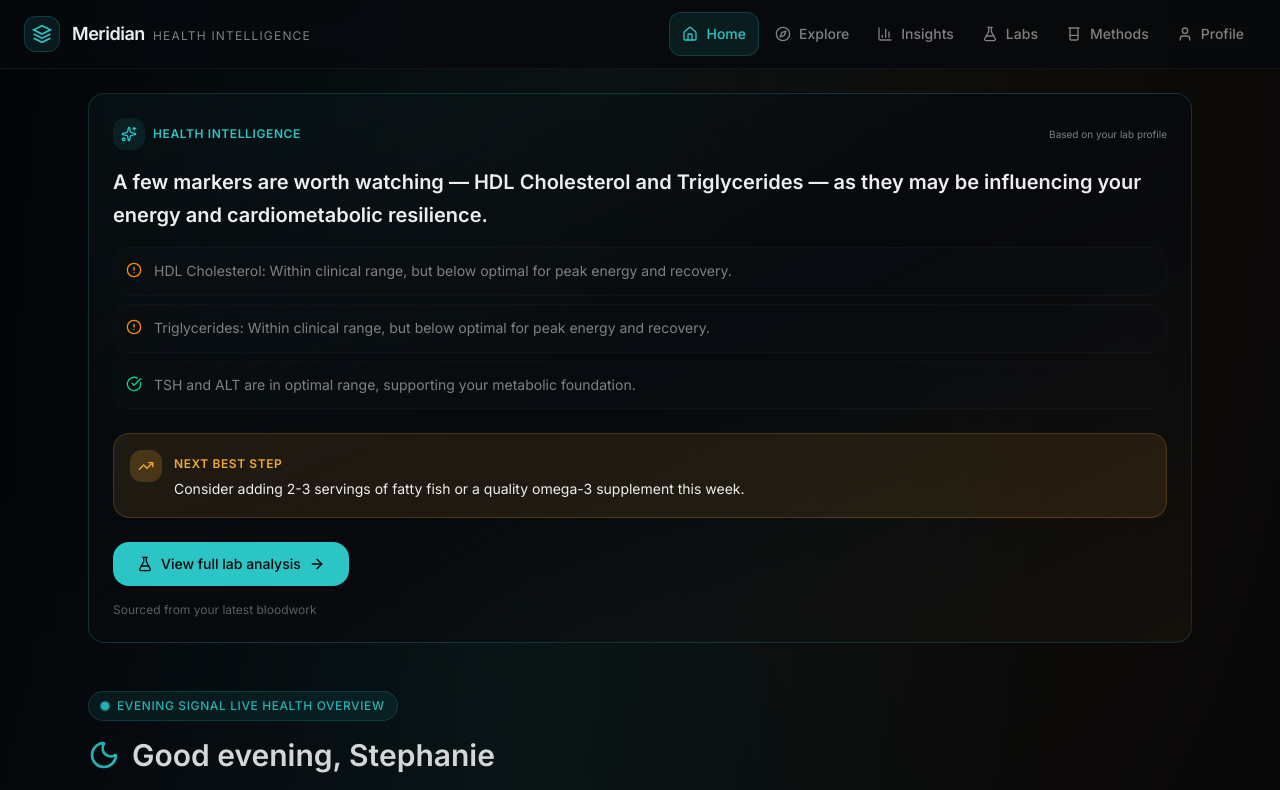
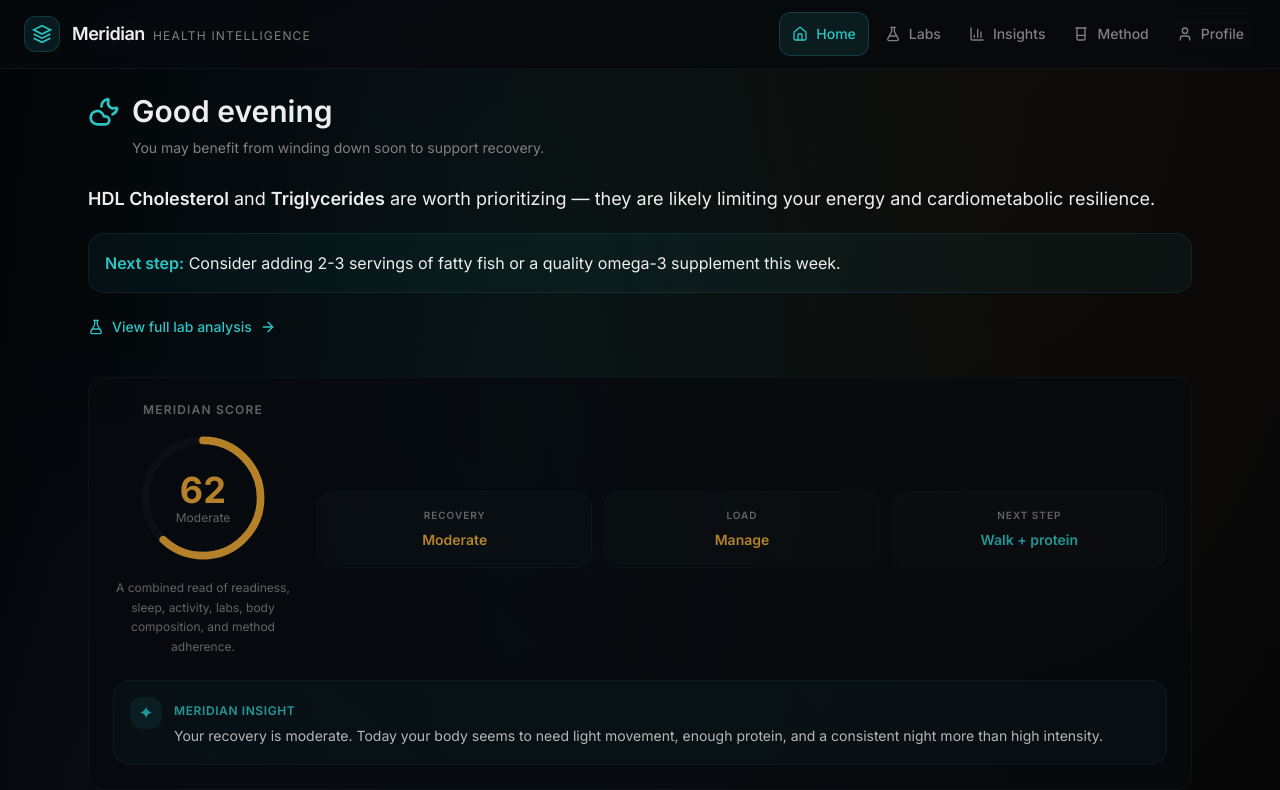
Before and after one commit to stepharlie/meridian-app, a Next.js app: page / in a window 1280 px wide. Shown: the top 790 px of the page. Built offline with nearby package versions, Linux system fonts and the light colour scheme.

Commit message:
new update and finale for tonight

```diff
--- a/app/page.tsx
+++ b/app/page.tsx
@@ -1,8 +1,8 @@
 "use client"
 
 import { MeridianHeader } from "@/components/meridian/header"
+import { HomeGreeting } from "@/components/meridian/home-greeting"
 import { HealthIntelligence } from "@/components/meridian/health-intelligence"
-import { MorningSignal } from "@/components/meridian/morning-signal"
 import { MeridianScore } from "@/components/meridian/meridian-score"
 import { TodayStrategy } from "@/components/meridian/today-strategy"
 import { TodayFlow } from "@/components/meridian/today-flow"
@@ -53,12 +53,14 @@ function DashboardContent() {
     case "home":
       return (
         <>
-          {/* Primary Intelligence Block - Top Priority */}
+          {/* 1. Greeting - Always first */}
+          <HomeGreeting />
+
+          {/* 2. Health Intelligence Summary - Dominant insight */}
           <HealthIntelligence />
 
-          {/* Secondary Components - Reduced Visual Priority */}
-          <div className="opacity-90">
-            <MorningSignal userName="Stephanie" />
+          {/* 3. Supporting Context - Clearly secondary (80% decision / 20% context) */}
+          <div className="opacity-75">
             <MeridianScore
               score={62}
               recovery="Moderate"
@@ -162,7 +164,7 @@ function DashboardContent() {
 export default function MeridianDashboard() {
   return (
     <NavProvider>
-      <div className="min-h-screen bg-background pb-24 lg:pb-8 gradient-mesh">
+      <div className="min-h-screen bg-background pb-28 lg:pb-8 gradient-mesh">
         <MeridianHeader />
 
         <main className="max-w-6xl mx-auto">
--- a/components/meridian/bottom-nav.tsx
+++ b/components/meridian/bottom-nav.tsx
@@ -1,6 +1,6 @@
 "use client"
 
-import { Home, Compass, BarChart3, Beaker, User, FlaskConical } from "lucide-react"
+import { Home, BarChart3, Beaker, User, FlaskConical } from "lucide-react"
 import { cn } from "@/lib/utils"
 import { useNav, NavSection } from "./nav-context"
 
@@ -12,10 +12,9 @@ interface BottomNavItem {
 
 const navItems: BottomNavItem[] = [
   { id: "home", icon: Home, label: "Home" },
-  { id: "explore", icon: Compass, label: "Explore" },
+  { id: "labs", icon: FlaskConical, label: "Labs" },
   { id: "insights", icon: BarChart3, label: "Insights" },
-  { id: "methods", icon: Beaker, label: "Methods" },
-  { id: "labs", icon: FlaskConical, label: "Labs" },
+  { id: "methods", icon: Beaker, label: "Method" },
   { id: "profile", icon: User, label: "Profile" },
 ]
 
--- a/components/meridian/header.tsx
+++ b/components/meridian/header.tsx
@@ -1,7 +1,7 @@
 "use client"
 
 import { useState } from "react"
-import { Menu, Home, Compass, BarChart3, Beaker, User, X, Moon, Activity, FlaskConical, Heart, ListTodo } from "lucide-react"
+import { Menu, Home, BarChart3, Beaker, User, X, Moon, Activity, FlaskConical, Heart, ListTodo } from "lucide-react"
 import { cn } from "@/lib/utils"
 import { useNav, NavSection } from "./nav-context"
 
@@ -14,10 +14,9 @@ interface NavItem {
 // Main navigation items - unified across desktop and mobile
 const mainNavItems: NavItem[] = [
   { id: "home", icon: Home, label: "Home" },
-  { id: "explore", icon: Compass, label: "Explore" },
+  { id: "labs", icon: FlaskConical, label: "Labs" },
   { id: "insights", icon: BarChart3, label: "Insights" },
-  { id: "labs", icon: FlaskConical, label: "Labs" },
-  { id: "methods", icon: Beaker, label: "Methods" },
+  { id: "methods", icon: Beaker, label: "Method" },
   { id: "profile", icon: User, label: "Profile" },
 ]
 
--- a/components/meridian/health-intelligence.tsx
+++ b/components/meridian/health-intelligence.tsx
@@ -2,19 +2,11 @@
 
 import { useState, useEffect, useMemo } from "react"
 import {
-  Sparkles,
   ArrowRight,
   FlaskConical,
-  AlertCircle,
-  CheckCircle,
-  TrendingUp,
-  Heart,
-  Zap,
-  Activity,
   Upload,
   Plus,
 } from "lucide-react"
-import { cn } from "@/lib/utils"
 import { useNav } from "./nav-context"
 
 // Types matching labs-page
@@ -214,73 +206,68 @@ export function HealthIntelligence() {
   const priorityBiomarkers = biomarkersWithStatus.filter(b => b.status !== "optimal")
   const optimalBiomarkers = biomarkersWithStatus.filter(b => b.status === "optimal")
 
-  // Generate primary insight sentence
-  const primaryInsight = useMemo(() => {
+  // Generate primary insight sentence with bold biomarker names
+  const primaryInsightParts = useMemo(() => {
     if (!hasLabData) return null
 
     if (priorityBiomarkers.length === 0) {
-      return "Your biological markers are well-balanced. This is a great foundation for sustained energy, recovery, and long-term health."
+      return {
+        before: "Your biological markers are well-balanced — a strong foundation for sustained energy and recovery.",
+        biomarkers: [] as { name: string; id: string }[],
+        after: ""
+      }
     }
 
     if (priorityBiomarkers.length === 1) {
       const b = priorityBiomarkers[0]
       if (b.status === "out-of-range") {
-        return `Your ${b.name} needs attention and may be affecting your overall wellness. This is a manageable area to address.`
+        return {
+          before: "Your ",
+          biomarkers: [{ name: b.name, id: b.id }],
+          after: " is out of range and is likely limiting your recovery and energy."
         }
-      return `Your ${b.name} is worth monitoring, as it may be influencing your energy and recovery capacity.`
+      }
+      if (b.status === "attention") {
+        return {
+          before: "Your ",
+          biomarkers: [{ name: b.name, id: b.id }],
+          after: " is worth prioritizing — it is likely limiting your energy and recovery capacity."
+        }
+      }
+      return {
+        before: "Your ",
+        biomarkers: [{ name: b.name, id: b.id }],
+        after: " is worth watching — it may be influencing your energy levels."
+      }
     }
 
     // Multiple priority markers
     const topTwo = priorityBiomarkers.slice(0, 2)
-    const names = topTwo.map(b => b.name).join(" and ")
     const hasOutOfRange = topTwo.some(b => b.status === "out-of-range")
+    const hasAttention = topTwo.some(b => b.status === "attention")
 
     if (hasOutOfRange) {
-      return `Your recovery potential may be limited right now, primarily influenced by ${names} levels.`
+      return {
+        before: "Your recovery is likely limited right now, primarily influenced by ",
+        biomarkers: topTwo.map(b => ({ name: b.name, id: b.id })),
+        after: " levels."
+      }
     }
 
-    return `A few markers are worth watching — ${names} — as they may be influencing your energy and cardiometabolic resilience.`
-  }, [hasLabData, priorityBiomarkers])
-
-  // Generate supporting insights (max 3)
-  const supportingInsights = useMemo(() => {
-    const insights: { text: string; icon: typeof Heart; color: string; biomarkerId?: string }[] = []
-
-    if (!hasLabData) return insights
-
-    // Add insight for each priority biomarker (max 2)
-    priorityBiomarkers.slice(0, 2).forEach(b => {
-      let icon = Activity
-      let color = "text-amber-400"
-
-      if (b.status === "out-of-range") {
-        icon = AlertCircle
-        color = "text-rose-400"
-      } else if (b.status === "attention") {
-        icon = AlertCircle
-        color = "text-orange-400"
+    if (hasAttention) {
+      return {
+        before: "",
+        biomarkers: topTwo.map(b => ({ name: b.name, id: b.id })),
+        after: " are worth prioritizing — they are likely limiting your energy and cardiometabolic resilience."
+      }
     }
 
-      insights.push({
-        text: `${b.name}: Within clinical range, but below optimal for peak energy and recovery.`,
-        icon,
-        color,
-        biomarkerId: b.id,
-      })
-    })
-
-    // Add positive insight if we have optimal markers
-    if (optimalBiomarkers.length > 0) {
-      const optimalNames = optimalBiomarkers.slice(0, 2).map(b => b.name).join(" and ")
-      insights.push({
-        text: `${optimalNames} ${optimalBiomarkers.length > 1 ? "are" : "is"} in optimal range, supporting your metabolic foundation.`,
-        icon: CheckCircle,
-        color: "text-emerald-400",
-      })
+    return {
+      before: "",
+      biomarkers: topTwo.map(b => ({ name: b.name, id: b.id })),
+      after: " are worth watching — they may be influencing your energy levels."
     }
-
-    return insights.slice(0, 3)
-  }, [hasLabData, priorityBiomarkers, optimalBiomarkers])
+  }, [hasLabData, priorityBiomarkers])
 
   // Get next best step from top priority biomarker
   const nextBestStep = priorityBiomarkers.length > 0
@@ -289,18 +276,14 @@ export function HealthIntelligence() {
       ? "Continue your current health practices to maintain this excellent balance."
       : null
 
-  const handleInsightClick = (biomarkerId?: string) => {
-    navigateToLabs(biomarkerId)
-  }
-
   // SSR-safe: show loading state until mounted
   if (!mounted) {
     return (
-      <section className="px-4 py-6 lg:px-6">
-        <div className="p-6 rounded-2xl bg-gradient-to-br from-primary/5 via-card to-accent/5 border border-primary/20 animate-pulse">
-          <div className="h-8 bg-secondary/50 rounded w-1/3 mb-4" />
-          <div className="h-16 bg-secondary/50 rounded mb-4" />
-          <div className="h-12 bg-secondary/50 rounded w-2/3" />
+      <section className="px-4 py-4 lg:px-6">
+        <div className="animate-pulse">
+          <div className="h-20 bg-secondary/30 rounded-xl mb-4" />
+          <div className="h-16 bg-secondary/30 rounded-xl mb-4" />
+          <div className="h-12 bg-secondary/30 rounded-xl w-48" />
         </div>
       </section>
     )
@@ -309,109 +292,82 @@ export function HealthIntelligence() {
   // Empty state - no lab data
   if (!hasLabData) {
     return (
-      <section className="px-4 py-6 lg:px-6">
-        <div className="p-6 rounded-2xl bg-gradient-to-br from-primary/5 via-card to-accent/5 border border-primary/20">
-          <div className="flex items-center gap-2 mb-4">
-            <div className="w-8 h-8 rounded-lg bg-primary/10 flex items-center justify-center">
-              <Sparkles className="w-4 h-4 text-primary" />
-            </div>
-            <span className="text-xs font-semibold text-primary uppercase tracking-wider">Health Intelligence</span>
-          </div>
-
-          <h2 className="text-xl sm:text-2xl font-semibold text-foreground mb-3 text-pretty">
-            No lab data available yet
-          </h2>
-          <p className="text-sm text-muted-foreground leading-relaxed mb-6 max-w-2xl text-pretty">
-            Upload your latest bloodwork to unlock personalized insights about your health. Meridian will analyze your biomarkers and provide clear, actionable guidance.
+      <section className="px-4 py-4 lg:px-6">
+        <div className="p-5 rounded-xl bg-card border border-border/50">
+          <p className="text-base text-foreground leading-relaxed mb-4">
+            Upload your latest bloodwork to unlock personalized insights about your health.
           </p>
 
-          <div className="flex flex-col sm:flex-row gap-3">
+          <div className="flex flex-col sm:flex-row gap-3 mb-4">
             <button
               onClick={() => navigateToLabs()}
-              className="flex items-center justify-center gap-2 px-5 py-3 rounded-xl bg-primary text-primary-foreground text-sm font-medium min-h-[44px] hover:bg-primary/90 transition-colors active:scale-95"
+              className="w-full sm:w-auto flex items-center justify-center gap-2 px-5 py-3 rounded-xl bg-primary text-primary-foreground text-sm font-medium min-h-[44px] hover:bg-primary/90 transition-colors active:scale-95"
             >
               <Plus className="w-4 h-4" />
               Add Labs
             </button>
             <button
               onClick={() => navigateToLabs()}
-              className="flex items-center justify-center gap-2 px-5 py-3 rounded-xl bg-secondary/50 border border-border/50 text-foreground text-sm font-medium min-h-[44px] hover:bg-secondary transition-colors active:scale-95"
+              className="w-full sm:w-auto flex items-center justify-center gap-2 px-5 py-3 rounded-xl bg-secondary/50 border border-border/50 text-foreground text-sm font-medium min-h-[44px] hover:bg-secondary transition-colors active:scale-95"
             >
               <Upload className="w-4 h-4" />
               Upload PDF
             </button>
           </div>
+
+          <button
+            onClick={() => navigateToLabs()}
+            className="flex items-center gap-2 text-sm text-primary hover:underline font-medium"
+          >
+            <FlaskConical className="w-4 h-4" />
+            View full lab analysis
+            <ArrowRight className="w-4 h-4" />
+          </button>
         </div>
       </section>
     )
   }
 
   return (
-    <section className="px-4 py-6 lg:px-6">
-      {/* Primary Intelligence Block */}
-      <div className="p-6 rounded-2xl bg-gradient-to-br from-primary/5 via-card to-accent/5 border border-primary/20">
-        {/* Header */}
-        <div className="flex items-center gap-2 mb-4">
-          <div className="w-8 h-8 rounded-lg bg-primary/10 flex items-center justify-center">
-            <Sparkles className="w-4 h-4 text-primary" />
-          </div>
-          <span className="text-xs font-semibold text-primary uppercase tracking-wider">Health Intelligence</span>
-          <span className="text-[10px] text-muted-foreground ml-auto">Based on your lab profile</span>
-        </div>
+    <section className="px-4 py-4 lg:px-6">
+      {/* Primary Insight - Dominant sentence */}
+      {primaryInsightParts && (
+        <p className="text-base sm:text-lg text-foreground leading-relaxed mb-5">
+          {primaryInsightParts.before}
+          {primaryInsightParts.biomarkers.map((b, idx) => (
+            <span key={b.id}>
+              {idx > 0 && (idx === primaryInsightParts.biomarkers.length - 1 ? " and " : ", ")}
+              <button
+                onClick={() => navigateToLabs(b.id)}
+                className="font-semibold text-foreground hover:text-primary transition-colors"
+              >
+                {b.name}
+              </button>
+            </span>
+          ))}
+          {primaryInsightParts.after}
+        </p>
+      )}
 
-        {/* Primary Insight */}
-        <h2 className="text-lg sm:text-xl font-semibold text-foreground mb-4 leading-relaxed text-pretty">
-          {primaryInsight}
-        </h2>
-
-        {/* Supporting Insights */}
-        {supportingInsights.length > 0 && (
-          <div className="space-y-2 mb-6">
-            {supportingInsights.map((insight, idx) => (
-              <button
-                key={idx}
-                onClick={() => handleInsightClick(insight.biomarkerId)}
-                className="flex items-start gap-3 w-full text-left p-3 rounded-xl bg-secondary/30 border border-border/30 hover:border-primary/30 transition-all group"
-              >
-                <insight.icon className={cn("w-4 h-4 mt-0.5 flex-shrink-0", insight.color)} />
-                <span className="text-sm text-muted-foreground leading-relaxed group-hover:text-foreground transition-colors">
-                  {insight.text}
-                </span>
-              </button>
-            ))}
+      {/* Next Step - More prominent */}
+      {nextBestStep && (
+        <div className="mb-6 p-4 rounded-xl bg-primary/5 border border-primary/10">
+          <p className="text-sm sm:text-base text-foreground leading-relaxed">
+            <span className="font-semibold text-primary">Next step:</span>{" "}
+            <span className="text-foreground">{nextBestStep}</span>
+          </p>
         </div>
       )}
 
-        {/* Next Best Step */}
-        {nextBestStep && (
-          <div className="p-4 rounded-xl bg-accent/10 border border-accent/20 mb-6">
-            <div className="flex items-start gap-3">
-              <div className="flex-shrink-0 w-8 h-8 rounded-lg bg-accent/20 flex items-center justify-center">
-                <TrendingUp className="w-4 h-4 text-accent" />
-              </div>
-              <div>
-                <span className="text-xs font-semibold text-accent uppercase tracking-wider">Next Best Step</span>
-                <p className="text-sm text-foreground mt-1 leading-relaxed">{nextBestStep}</p>
-              </div>
-            </div>
-          </div>
-        )}
-
-        {/* Primary CTA */}
+      {/* Labs CTA - Full width on mobile */}
       <button
         onClick={() => navigateToLabs()}
-          className="flex items-center justify-center gap-2 w-full sm:w-auto px-6 py-3 rounded-xl bg-primary text-primary-foreground text-sm font-medium min-h-[44px] hover:bg-primary/90 transition-colors active:scale-95"
+        className="w-full sm:w-auto flex items-center justify-center sm:justify-start gap-2 px-4 py-3 sm:px-0 sm:py-0 rounded-xl sm:rounded-none bg-primary/5 sm:bg-transparent border border-primary/10 sm:border-0 text-sm text-primary hover:bg-primary/10 sm:hover:bg-transparent sm:hover:underline font-medium transition-colors"
       >
         <FlaskConical className="w-4 h-4" />
         View full lab analysis
         <ArrowRight className="w-4 h-4" />
       </button>
-
-        {/* Microcopy */}
-        <p className="text-xs text-muted-foreground/70 mt-4">
-          Sourced from your latest bloodwork
-        </p>
-      </div>
     </section>
   )
 }
--- /dev/null
+++ b/components/meridian/home-greeting.tsx
@@ -0,0 +1,81 @@
+"use client"
+
+import { useState, useEffect } from "react"
+import { Sun, Moon, Sunset, CloudMoon } from "lucide-react"
+
+interface TimeGreeting {
+  greeting: string
+  icon: typeof Sun
+  contextLine: string
+}
+
+function getTimeBasedGreeting(): TimeGreeting {
+  const hour = new Date().getHours()
+
+  if (hour >= 5 && hour < 12) {
+    return {
+      greeting: "Good morning",
+      icon: Sun,
+      contextLine: "Your body is primed for recovery and energy today."
+    }
+  } else if (hour >= 12 && hour < 18) {
+    return {
+      greeting: "Good afternoon",
+      icon: Sunset,
+      contextLine: "Mid-day is a good time to check in on your energy levels."
+    }
+  } else if (hour >= 18 && hour < 22) {
+    return {
+      greeting: "Good evening",
+      icon: CloudMoon,
+      contextLine: "You may benefit from winding down soon to support recovery."
+    }
+  } else {
+    return {
+      greeting: "Good night",
+      icon: Moon,
+      contextLine: "Rest is your most powerful recovery tool right now."
+    }
+  }
+}
+
+// Default greeting used for SSR to avoid hydration mismatch
+const defaultGreeting: TimeGreeting = {
+  greeting: "Good morning",
+  icon: Sun,
+  contextLine: "Your body is primed for recovery and energy today."
+}
+
+export function HomeGreeting({ userName }: { userName?: string }) {
+  const [timeGreeting, setTimeGreeting] = useState(defaultGreeting)
+  const [mounted, setMounted] = useState(false)
+
+  useEffect(() => {
+    setMounted(true)
+    setTimeGreeting(getTimeBasedGreeting())
+
+    // Update every minute to handle time changes
+    const interval = setInterval(() => {
+      setTimeGreeting(getTimeBasedGreeting())
+    }, 60000)
+
+    return () => clearInterval(interval)
+  }, [])
+
+  const GreetingIcon = timeGreeting.icon
+
+  return (
+    <section className="px-4 pt-6 pb-2 lg:px-6">
+      {/* Greeting */}
+      <h1 className="text-2xl sm:text-3xl font-semibold text-foreground mb-2 text-balance flex items-center gap-3">
+        <GreetingIcon className="w-7 h-7 sm:w-8 sm:h-8 text-primary flex-shrink-0" />
+        <span>{mounted ? timeGreeting.greeting : defaultGreeting.greeting}{userName ? `, ${userName}` : ""}</span>
+      </h1>
+
+      {/* Contextual subtitle */}
+      <p className="text-sm text-muted-foreground leading-relaxed pl-10 sm:pl-11">
+        {mounted ? timeGreeting.contextLine : defaultGreeting.contextLine}
+      </p>
+    </section>
+  )
+}
--- a/components/meridian/nav-context.tsx
+++ b/components/meridian/nav-context.tsx
@@ -15,20 +15,24 @@ interface NavContextType {
 const NavContext = createContext<NavContextType | undefined>(undefined)
 
 export function NavProvider({ children }: { children: ReactNode }) {
-  const [activeSection, setActiveSection] = useState<NavSection>("home")
+  const [activeSection, setActiveSectionState] = useState<NavSection>("home")
   const [targetBiomarkerId, setTargetBiomarkerId] = useState<string | null>(null)
 
+  // Wrap setActiveSection to always scroll to top
+  const setActiveSection = useCallback((section: NavSection) => {
+    window.scrollTo({ top: 0, behavior: "smooth" })
+    setActiveSectionState(section)
+  }, [])
+
   const navigateToLabs = useCallback((biomarkerId?: string) => {
-    // First scroll to top
-    window.scrollTo({ top: 0, behavior: "smooth" })
-
     // Set target biomarker if provided
     if (biomarkerId) {
       setTargetBiomarkerId(biomarkerId)
     }
 
-    // Navigate to labs
-    setActiveSection("labs")
+    // Navigate to labs (setActiveSection handles scroll)
+    setActiveSectionState("labs")
+    window.scrollTo({ top: 0, behavior: "smooth" })
   }, [])
 
   const clearTargetBiomarker = useCallback(() => {
--- a/components/meridian/pages/profile-page.tsx
+++ b/components/meridian/pages/profile-page.tsx
@@ -73,7 +73,7 @@ export function ProfilePage() {
           <User className="w-8 h-8 text-primary-foreground" />
         </div>
         <div className="flex-1">
-          <h2 className="text-lg font-semibold text-foreground">Stephanie Chen</h2>
+          <h2 className="text-lg font-semibold text-foreground">Demo User</h2>
           <p className="text-sm text-muted-foreground">Premium Member</p>
           <p className="text-xs text-primary mt-1">Member since March 2024</p>
         </div>
```
Also changed, not shown: components/meridian/pages/labs-page.tsx (+6 -6 lines). Lines whose indentation alone changed are shown as unchanged.
